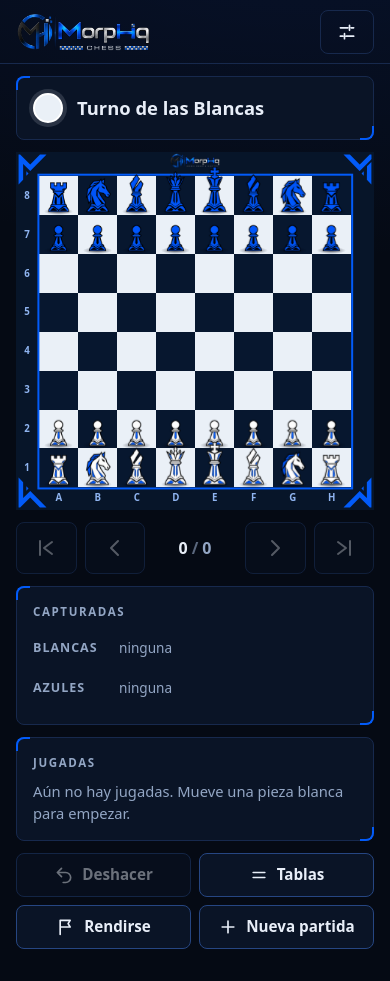
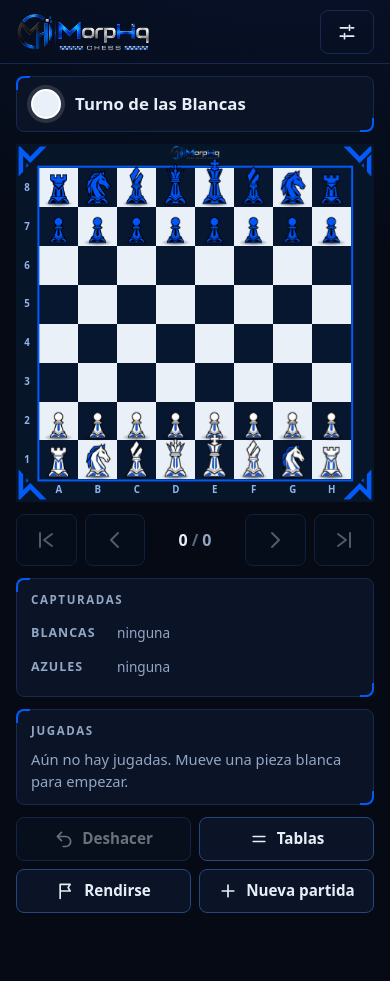
Before and after one commit to M1gu3hb/MorphiqChess, a React (Vite) app: page / in a window 390 px wide. Both pictures are taken after a click on the button "Nueva partida". After the commit the page ends 945 px from the top, so only its background shows below. Built offline with nearby package versions, Linux system fonts and the light colour scheme.

Commit message:
style(panel): panel compacto en móvil para ver más partida sin desplazarse
Reduce el relleno de las tarjetas, el tamaño de las capturas y del título de
estado por debajo de 980 px.

```diff
--- a/src/styles/panel.css
+++ b/src/styles/panel.css
@@ -253,3 +253,27 @@
   background: var(--brand);
   color: var(--on-brand);
 }
+
+/* ---------- móvil: tarjetas más compactas para que lo importante quepa en pantalla ---------- */
+
+@media (max-width: 979px) {
+  .card {
+    padding: 12px 14px;
+  }
+
+  .captured__row {
+    min-height: 34px;
+  }
+
+  .captured__list {
+    min-height: 30px;
+  }
+
+  .captured__piece img {
+    height: 28px;
+  }
+
+  .status__title {
+    font-size: 1.05rem;
+  }
+}
```
